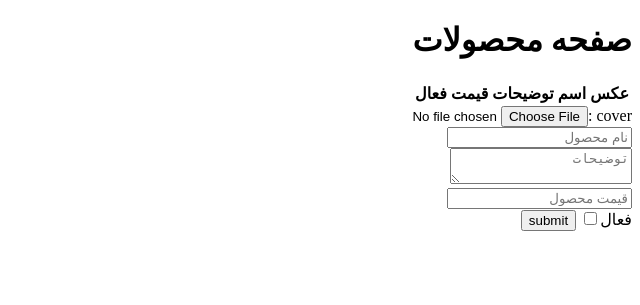
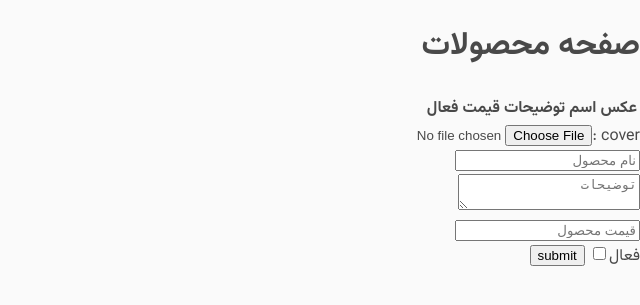
Before and after one commit to mahan-dev-art/web-store, a Flask app: page /admin/dashboard/products in a window 1280 px wide. Shown: the top 305 px of the page, without its empty margins (640-1280 px from the left). Run offline with Flask 3, Linux system fonts and the light colour scheme; the visitor is signed in with stand-in values (Sample User, id 1); data that the repository does not hold is empty; some libraries are stand-ins or nearby versions.

Commit message:
main page`s and products page`s style and font added

```diff
--- /dev/null
+++ b/static/css/style.css
@@ -0,0 +1,297 @@
+/* Generated by script */
+@font-face {
+    font-family: Vazirmatn;
+    src: url('../fonts/Vazirmatn-Thin.woff2') format('woff2');
+    font-weight: 100;
+    font-style: normal;
+    font-display: swap;
+}
+
+@font-face {
+    font-family: Vazirmatn;
+    src: url('../fonts/Vazirmatn-ExtraLight.woff2') format('woff2');
+    font-weight: 200;
+    font-style: normal;
+    font-display: swap;
+}
+
+@font-face {
+    font-family: Vazirmatn;
+    src: url('../fonts/Vazirmatn-Light.woff2') format('woff2');
+    font-weight: 300;
+    font-style: normal;
+    font-display: swap;
+}
+
+@font-face {
+    font-family: Vazirmatn;
+    src: url('../fonts/Vazirmatn-Regular.woff2') format('woff2');
+    font-weight: 400;
+    font-style: normal;
+    font-display: swap;
+}
+
+@font-face {
+    font-family: Vazirmatn;
+    src: url('../fonts/Vazirmatn-Medium.woff2') format('woff2');
+    font-weight: 500;
+    font-style: normal;
+    font-display: swap;
+}
+
+@font-face {
+    font-family: Vazirmatn;
+    src: url('fonts/Vazirmatn-SemiBold.woff2') format('woff2');
+    font-weight: 600;
+    font-style: normal;
+    font-display: swap;
+}
+
+@font-face {
+    font-family: Vazirmatn;
+    src: url('../fonts/Vazirmatn-Bold.woff2') format('woff2');
+    font-weight: 700;
+    font-style: normal;
+    font-display: swap;
+}
+
+@font-face {
+    font-family: Vazirmatn;
+    src: url('../fonts/Vazirmatn-ExtraBold.woff2') format('woff2');
+    font-weight: 800;
+    font-style: normal;
+    font-display: swap;
+}
+
+@font-face {
+    font-family: Vazirmatn;
+    src: url('fonts/Vazirmatn-Black.woff2') format('woff2');
+    font-weight: 900;
+    font-style: normal;
+    font-display: swap;
+}
+
+:root {
+    --font-color: rgb(73, 73, 73);
+}
+
+body {
+    padding: 0;
+    margin: 0;
+    font-size: 16px;
+    background: #fafafa;
+    color: var(--font-color);
+    font-family: "Vazirmatn";
+}
+
+header {
+    width: 100%;
+    text-align: center;
+}
+
+header img {
+    height: inherit;
+    border-radius: 35px;
+    float: left;
+}
+
+header > section {
+    max-width: 800px;
+    width: 100%;
+    height: 50px;
+    margin: 30px auto;
+    padding: 0 10px;
+
+    border: 2px solid rgba(0, 0, 0, 0.233);
+    border-radius: 30px;
+}
+
+header div {
+    display: flex;
+    justify-content: center;
+    align-items: center;
+    float: right;
+}
+
+header div  input {
+    font-family: "Vazirmatn";
+    font-size: 16px;
+    font-weight: 300;
+    border-radius: 5px;
+    border: 2px solid rgba(0, 0, 0, 0.3);
+}
+
+header>section>div>a {
+    font-size: 20px;
+    color: var(--font-color);
+    text-decoration: none;
+    font-weight: 800;
+    margin: 0 10px;
+    padding: 10px;
+}
+
+header>section>div>a:hover {
+    text-decoration: underline;
+}
+
+.product_box {
+    max-width: 250px;
+    width: 250px;
+    margin: 15px;
+    padding: 10px;
+
+    background: #ffffff;
+    border: 1px solid rgba(0, 0, 0, 0.10);
+    border-radius: 18px;
+
+    overflow: hidden;
+    box-sizing: border-box;
+
+    transition: all 0.25s ease;
+}
+
+.product_box:hover {
+    transform: translateY(-5px);
+    box-shadow: 0 8px 25px rgba(0, 0, 0, 0.10);
+    border-color: rgba(90, 141, 88, 0.35);
+}
+
+.product_link {
+    display: block;
+    color: inherit;
+    text-decoration: none;
+}
+
+.product_link img {
+    display: block;
+    width: 100%;
+    height: 230px;
+    object-fit: contain;
+
+    border-radius: 12px;
+}
+
+.product_link h3 {
+    margin: 12px 5px;
+    font-size: 16px;
+    font-weight: 700;
+
+    color: var(--font-color);
+
+    white-space: nowrap;
+    overflow: hidden;
+    text-overflow: ellipsis;
+}
+
+.product_actions {
+    margin-top: 10px;
+    display: flex;
+    justify-content: flex-start;
+}
+
+.product_actions a {
+    text-decoration: none;
+
+    padding: 9px 14px;
+
+    font-size: 14px;
+    color: var(--font-color);
+
+    border: 2px solid rgba(90, 141, 88, 0.829);
+    border-radius: 20px;
+
+    transition: all 0.25s ease;
+}
+
+.product_actions a:hover {
+    background: rgba(90, 141, 88, 0.829);
+    color: white;
+}
+
+.products {
+    display: flex;
+    justify-content: center;
+    align-items: flex-start;
+    flex-wrap: wrap;
+
+    margin-top: 20px;
+    padding: 10px;
+}
+
+.product_box > img {
+    width: 100%;
+    border-top-right-radius: inherit;
+    border-top-left-radius: inherit;
+}
+
+.product_box > h3 {
+    margin: 5px;
+    font: bold;
+    font-size: 20px;
+}
+
+.product_box  a {
+    text-decoration: none;
+    padding: 9px;
+    font-size: 14px;
+    color: var(--font-color);
+    border: 2px solid rgba(90, 141, 88, 0.829);
+    border-radius: 20px;
+    float: left;
+    margin-left: 10px;
+    margin-bottom: 10px;
+    transition: all 0.5s ease-in-out;
+}
+
+.product_box  a:hover {
+    background: rgba(90, 141, 88, 0.829);
+}
+
+
+.price {
+    display: flex;
+    align-items: center;
+    justify-content: flex-end;
+    gap: 6px;
+}
+
+.price b {
+    font-size: 20px;
+}
+
+.price span {
+    font-size: 13px;
+    font-weight: bold;
+    color: #555;
+}
+
+.add-to-cart-btn2 {
+    text-decoration: none;
+    padding: 5px;
+    color: #fafafa;
+    font-size: 12px;
+    border: 2px solid rgba(14, 255, 0, 0.4);
+    border-radius: 10px;
+    background: rgb(124, 158, 99);
+    font-weight: 300;
+}
+
+.product-detail-box {
+    margin-top: 50px;
+    display: flex;
+    max-width: 700px;
+    flex-wrap: wrap;
+    align-items: start;
+    margin: 50px auto auto;
+}
+
+
+.product-description-box {
+    max-width: 800px;
+    margin: auto;
+
+}
+
+.product-description-box p {
+    text-align: justify;
+}
--- a/templates/base.html
+++ b/templates/base.html
@@ -3,6 +3,7 @@
   <head>
     <meta charset="UTF-8" />
     <meta name="viewport" content="width=device-width, initial-scale=1.0" />
+    <link rel="stylesheet" href="{{ url_for('static' , filename='css/style.css') }}">
     {% block header %}
 
     {% endblock %}
```
Also changed, not shown: blueprints/general.py (+7 -2 lines), templates/index.html (+7 -6 lines), templates/parts/header.html (added, +13 -0 lines), templates/parts/product.html (added, +14 -0 lines), templates/product.html (+18 -10 lines), models/category.py (added), static/fonts/Vazirmatn-Black.woff2 (added), static/fonts/Vazirmatn-Bold.woff2 (added), static/fonts/Vazirmatn-ExtraBold.woff2 (added), static/fonts/Vazirmatn-ExtraLight.woff2 (added), static/fonts/Vazirmatn-Light.woff2 (added), static/fonts/Vazirmatn-Medium.woff2 (added), static/fonts/Vazirmatn-Regular.woff2 (added), static/fonts/Vazirmatn-SemiBold.woff2 (added), 1 more files.
